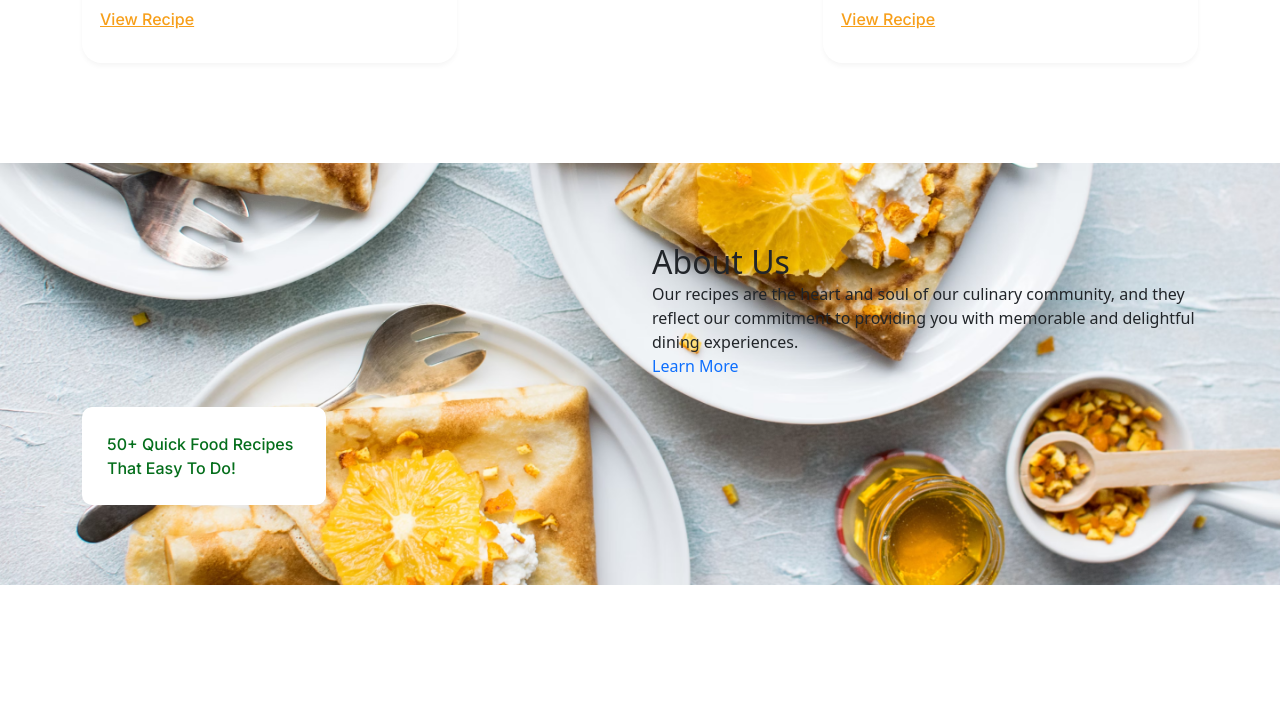
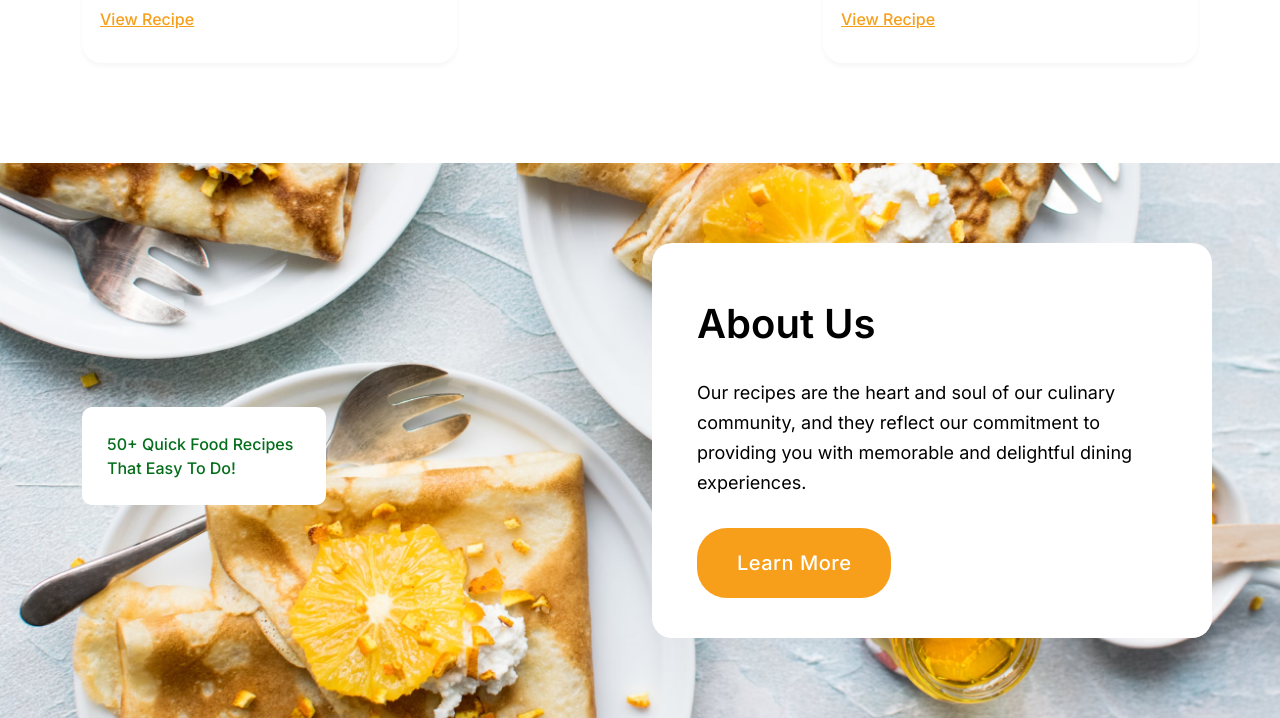
Before and after one commit to hossain-mahmud/Recipedia-Landing-Page-, a plain HTML site: page index.html in a window 1280 px wide. Shown: the part 1976-2694 px from the top of the page. Before the commit the page ends 2561 px from the top, so only its background shows below. Drawn offline with nearby package versions, Linux system fonts and the light colour scheme.

Commit message:
about part update

```diff
--- a/sass/components/_about.scss
+++ b/sass/components/_about.scss
@@ -23,3 +23,37 @@
     }
 
 }
+.about_right{
+    width: 560px;
+    border-radius: 20px;
+    background: #fff;
+    padding: 57px 45px 40px 45px;
+    .about_right_text{
+        h2{
+            font-size: 40px;
+            font-weight: 600;
+            font-family: index.$inter;
+            color: #000;
+        }
+        p{
+            font-size: 18px;
+            font-weight: 400;
+            font-family: index.$inter;
+            color: #000;
+            line-height: 30px;
+            margin:30px 0;
+        }
+    }
+    .about_button{
+        a{
+            padding: 20px 40px;
+            background: index.$primary_color;
+            border-radius: 30px;
+            font-size: 20px;
+            font-weight: 500;
+            font-family: index.$inter;
+            letter-spacing: .5px;
+            color: #fff;
+        }
+    }
+}
```
Also changed, not shown: dist/main.css, 1 other file.
